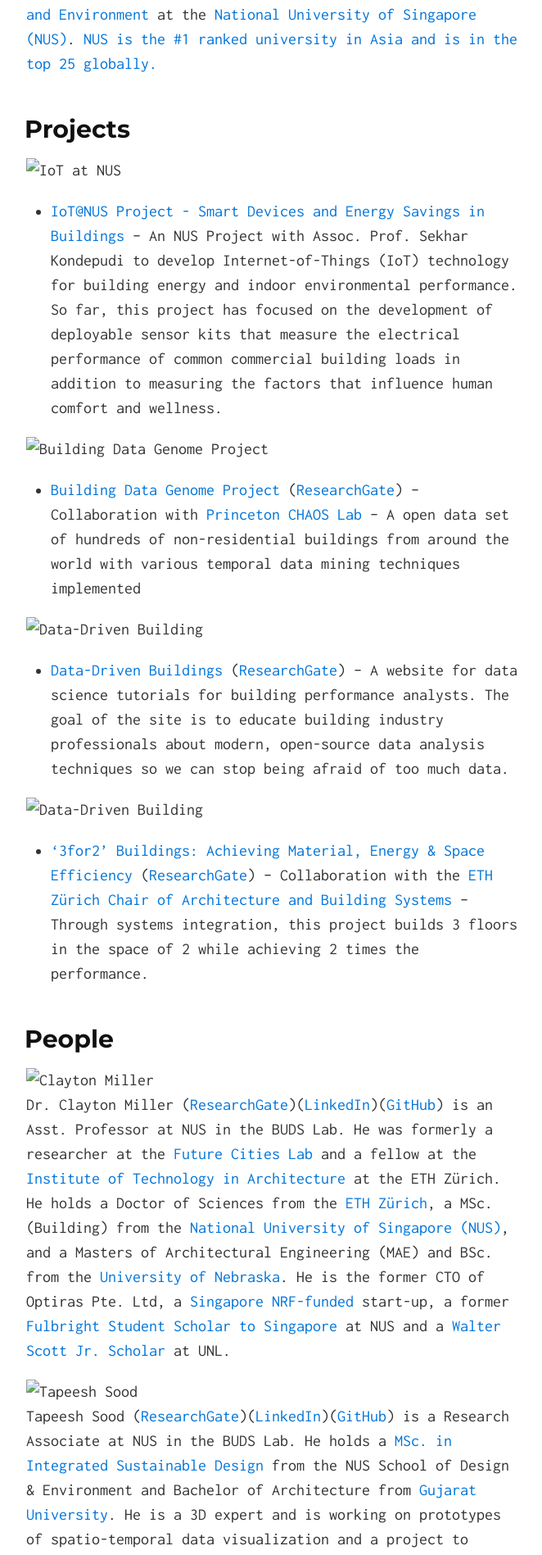
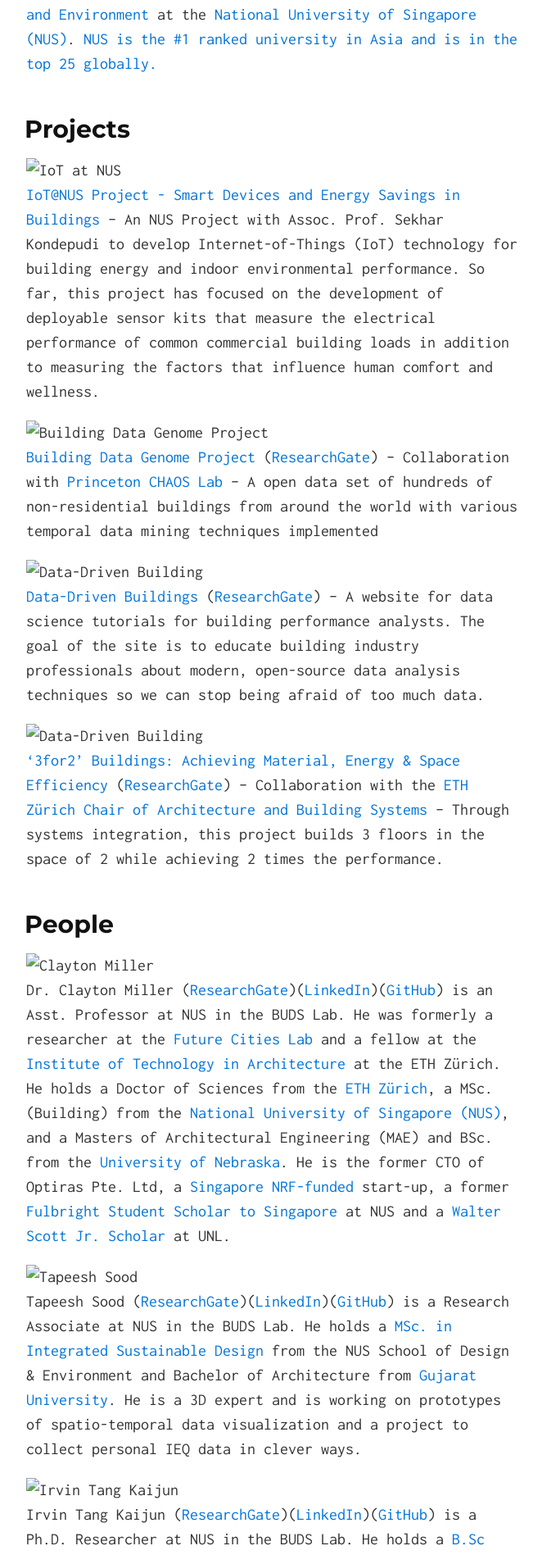
Before and after one commit to buds-lab/buds-lab.github.io, a Jekyll site: the page built from index.md, in a window 1280 px wide. Shown: the part 447-2344 px from the top of the page at 82% size, without its empty margins (308-970 px from the left). Built offline with Jekyll 4.4.1, drawn with Linux system fonts in a browser that asks for light colours.

```diff
--- a/index.md
+++ b/index.md
@@ -14,16 +14,16 @@ BUDS Lab is in the [Dept. of Building](https://nus.edu/2mzJmtt){:target="_blank"
 
 ## Projects
 ![IoT at NUS](buds-lab.github.io/iotatnus.png)
-* [IoT@NUS Project - Smart Devices and Energy Savings in Buildings](https://www.researchgate.net/project/IoTNUS-Smart-Devices-and-Energy-Savings-for-Buildings){:target="_blank"} -- An NUS Project with Assoc. Prof. Sekhar Kondepudi to develop Internet-of-Things (IoT) technology for building energy and indoor environmental performance. So far, this project has focused on the development of deployable sensor kits that measure the electrical performance of common commercial building loads in addition to measuring the factors that influence human comfort and wellness.
+[IoT@NUS Project - Smart Devices and Energy Savings in Buildings](https://www.researchgate.net/project/IoTNUS-Smart-Devices-and-Energy-Savings-for-Buildings){:target="_blank"} -- An NUS Project with Assoc. Prof. Sekhar Kondepudi to develop Internet-of-Things (IoT) technology for building energy and indoor environmental performance. So far, this project has focused on the development of deployable sensor kits that measure the electrical performance of common commercial building loads in addition to measuring the factors that influence human comfort and wellness.
 
 ![Building Data Genome Project](buds-lab.github.io/building_data_genome.png)
-* [Building Data Genome Project](http://bit.ly/2mWsIW0){:target="_blank"} ([ResearchGate](http://bit.ly/2mWDM5r){:target="_blank"}) -- Collaboration with [Princeton CHAOS Lab](https://chaos.princeton.edu/){:target="_blank"} -- A open data set of hundreds of non-residential buildings from around the world with various temporal data mining techniques implemented
+[Building Data Genome Project](http://bit.ly/2mWsIW0){:target="_blank"} ([ResearchGate](http://bit.ly/2mWDM5r){:target="_blank"}) -- Collaboration with [Princeton CHAOS Lab](https://chaos.princeton.edu/){:target="_blank"} -- A open data set of hundreds of non-residential buildings from around the world with various temporal data mining techniques implemented
 
 ![Data-Driven Building](buds-lab.github.io/datadrivenbuilding.png)
-* [Data-Driven Buildings](http://bit.ly/2niv26Y){:target="_blank"} ([ResearchGate](http://bit.ly/2mf75Nf){:target="_blank"}) -- A website for data science tutorials for building performance analysts. The goal of the site is to educate building industry professionals about modern, open-source data analysis techniques so we can stop being afraid of too much data.
+[Data-Driven Buildings](http://bit.ly/2niv26Y){:target="_blank"} ([ResearchGate](http://bit.ly/2mf75Nf){:target="_blank"}) -- A website for data science tutorials for building performance analysts. The goal of the site is to educate building industry professionals about modern, open-source data analysis techniques so we can stop being afraid of too much data.
 
 ![Data-Driven Building](buds-lab.github.io/3for2.png)
-* ['3for2' Buildings: Achieving Material, Energy & Space Efficiency](http://bit.ly/2uexv4F){:target="_blank"} ([ResearchGate](http://bit.ly/2nijLnj){:target="_blank"}) -- Collaboration with the [ETH Z&uuml;rich Chair of Architecture and Building Systems](http://www.systems.arch.ethz.ch/){:target="_blank"} -- Through systems integration, this project builds 3 floors in the space of 2 while achieving 2 times the performance.
+['3for2' Buildings: Achieving Material, Energy & Space Efficiency](http://bit.ly/2uexv4F){:target="_blank"} ([ResearchGate](http://bit.ly/2nijLnj){:target="_blank"}) -- Collaboration with the [ETH Z&uuml;rich Chair of Architecture and Building Systems](http://www.systems.arch.ethz.ch/){:target="_blank"} -- Through systems integration, this project builds 3 floors in the space of 2 while achieving 2 times the performance.
 
 
 ## People
```
